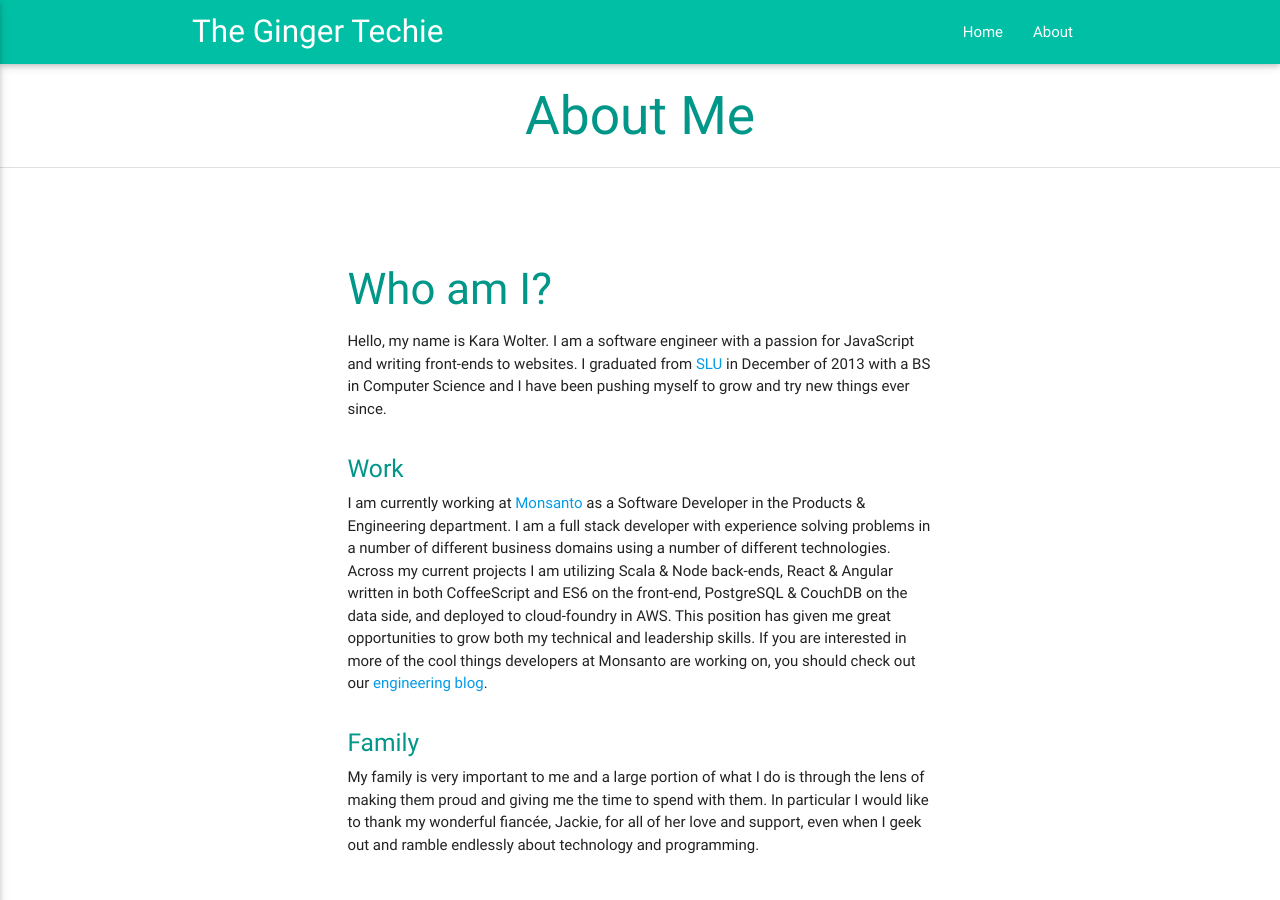
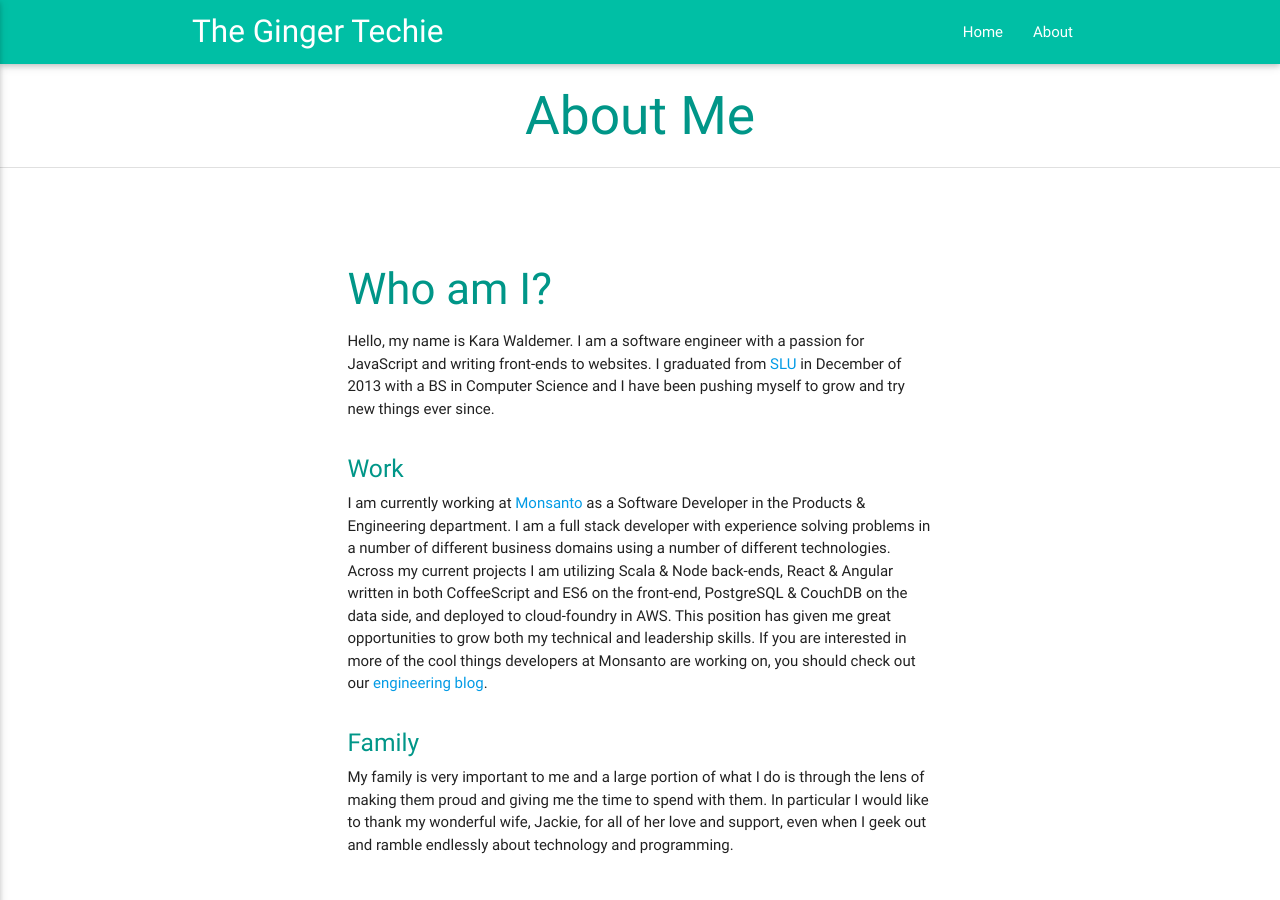
Before and after one commit to KaraWaldemer/KaraWaldemer.github.io, a Jekyll site: the page built from me/index.md, in a window 1280 px wide and 900 px high. Built offline with Jekyll 4.4.1, drawn with Linux system fonts in a browser that asks for light colours.

Commit message:
updating my name

```diff
--- a/_config.yml
+++ b/_config.yml
@@ -1,7 +1,7 @@
 ---
 title: The Ginger Techie
 email: thegingertechie@gmail.com
-author: Kara Wolter
+author: Kara Waldemer
 author_github: KaraWolter
 description: |
   A blog where I talk about the technology and anything else I'm interested in.
--- a/_posts/2017-05-03-really-another-tech-blog.markdown
+++ b/_posts/2017-05-03-really-another-tech-blog.markdown
@@ -3,7 +3,7 @@
 date: '2017-05-03 17:00:00'
 categories: []
 layout: post
-author: Kara Wolter
+author: Kara Waldemer
 description: Why should you care about another tech blog? What do "I" get out of reading this and coming back next time?
 slug: another-tech-blog
 tags: []
--- a/me/index.md
+++ b/me/index.md
@@ -6,7 +6,7 @@
 ---
 ### Who am I?
 
-Hello, my name is Kara Wolter. I am a software engineer with a passion for JavaScript and writing front-ends to websites. I graduated from <a href="http://www.slu.edu" target="_blank">SLU</a> in December of 2013 with a BS in Computer Science and I have been pushing myself to grow and try new things ever since.
+Hello, my name is Kara Waldemer. I am a software engineer with a passion for JavaScript and writing front-ends to websites. I graduated from <a href="http://www.slu.edu" target="_blank">SLU</a> in December of 2013 with a BS in Computer Science and I have been pushing myself to grow and try new things ever since.
 
 <br/>
 
@@ -18,7 +18,7 @@
 
 ##### Family
 
-My family is very important to me and a large portion of what I do is through the lens of making them proud and giving me the time to spend with them. In particular I would like to thank my wonderful fiancée, Jackie, for all of her love and support, even when I geek out and ramble endlessly about technology and programming.
+My family is very important to me and a large portion of what I do is through the lens of making them proud and giving me the time to spend with them. In particular I would like to thank my wonderful wife, Jackie, for all of her love and support, even when I geek out and ramble endlessly about technology and programming.
 
 <br/>
 <br/>
```
